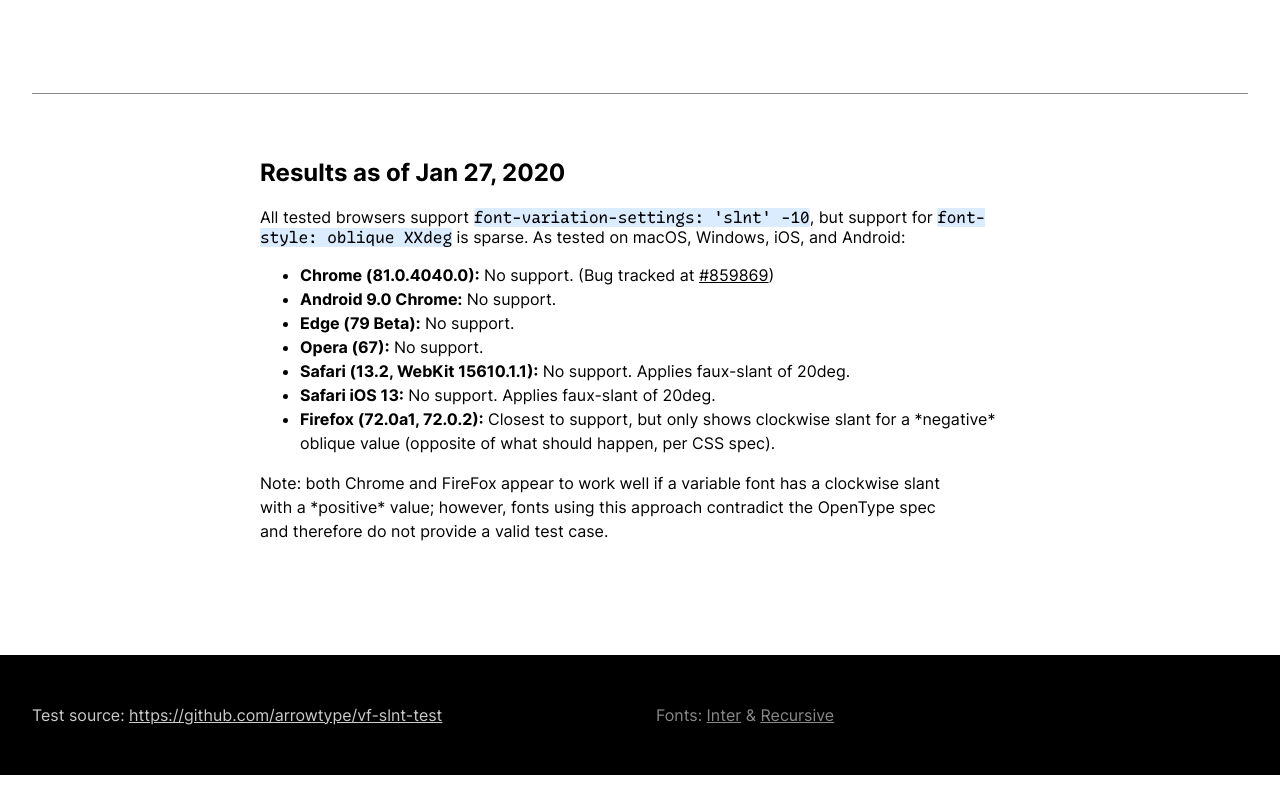
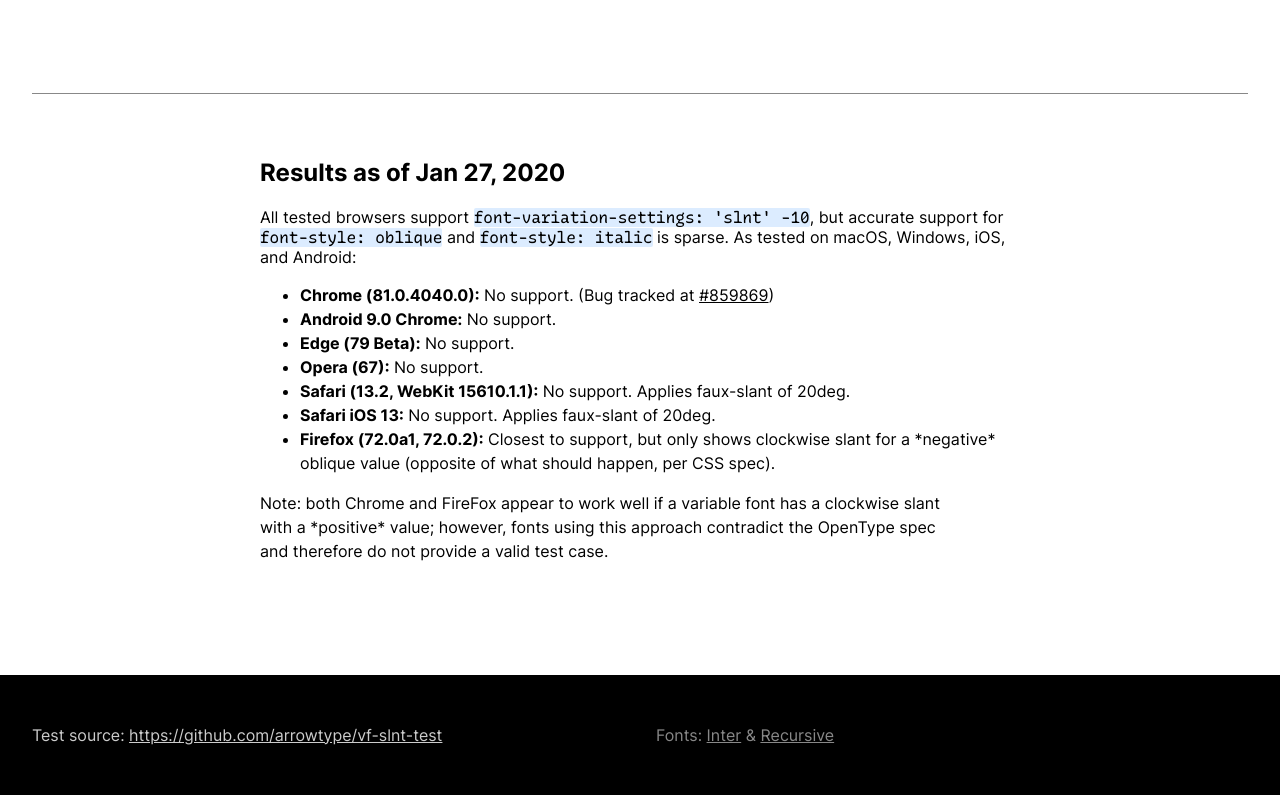
Before and after one commit to arrowtype/vf-slnt-test, a plain HTML site: page index.html in a window 1280 px wide. Shown: the part 1327-2122 px from the top of the page. Drawn offline with Linux system fonts and the light colour scheme.

Commit message:
clarify result summary

```diff
--- a/index.html
+++ b/index.html
@@ -70,7 +70,7 @@
 
 <div class="results centered-col">
 	<h2>Results as of Jan 27, 2020</h2>
-	All tested browsers support <code>font-variation-settings: 'slnt' -10</code>, but support for <code>font-style: oblique XXdeg</code> is sparse. As tested on macOS, Windows, iOS, and Android:
+	All tested browsers support <code>font-variation-settings: 'slnt' -10</code>, but accurate support for <code>font-style: oblique</code> and <code>font-style: italic</code> is sparse. As tested on macOS, Windows, iOS, and Android:
 	<ul>
 		<li><b>Chrome (81.0.4040.0):</b> No support. (Bug tracked at <a href="https://bugs.chromium.org/p/chromium/issues/detail?id=859869">#859869</a>)</li>
 		<li><b>Android 9.0 Chrome:</b> No support.</li>
```
